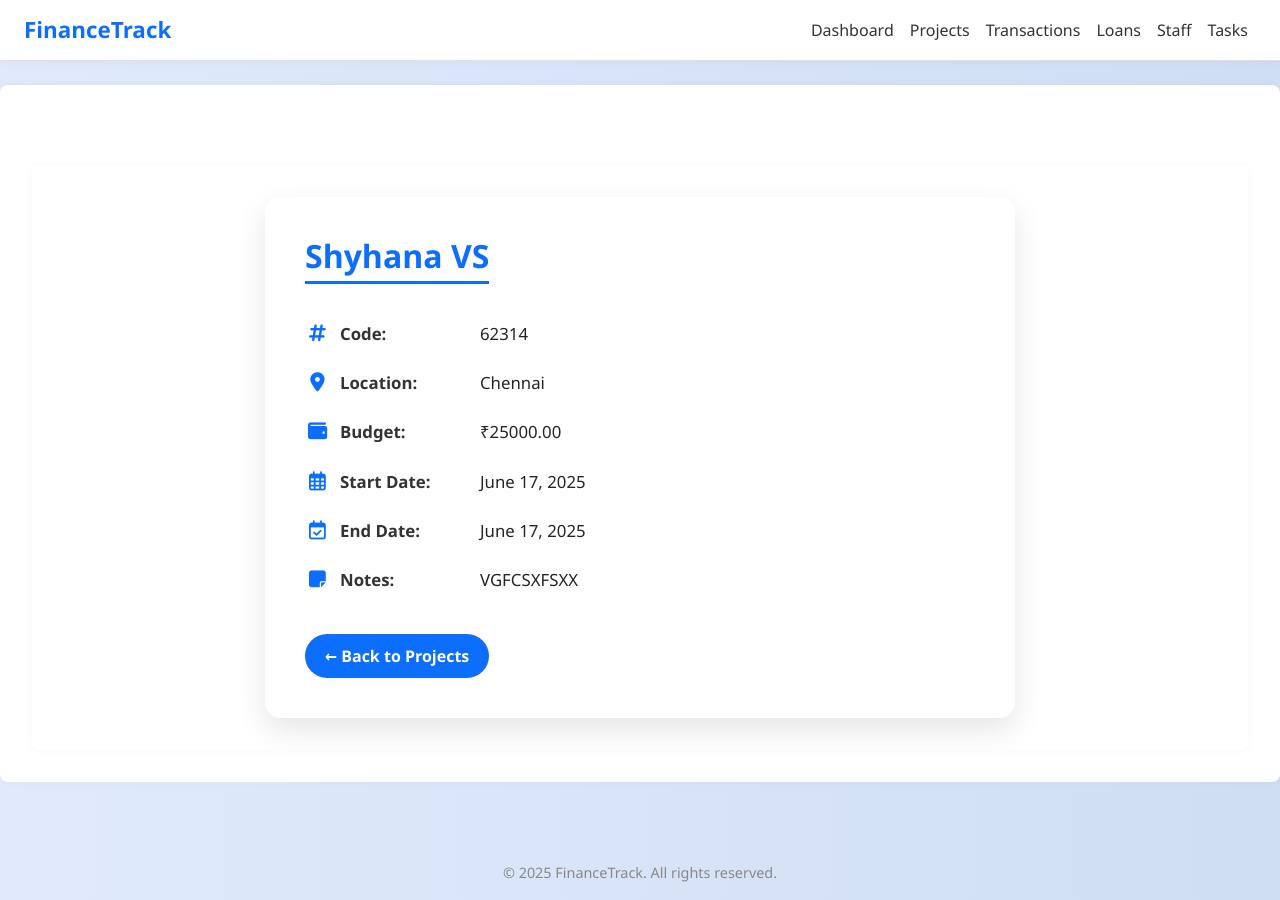
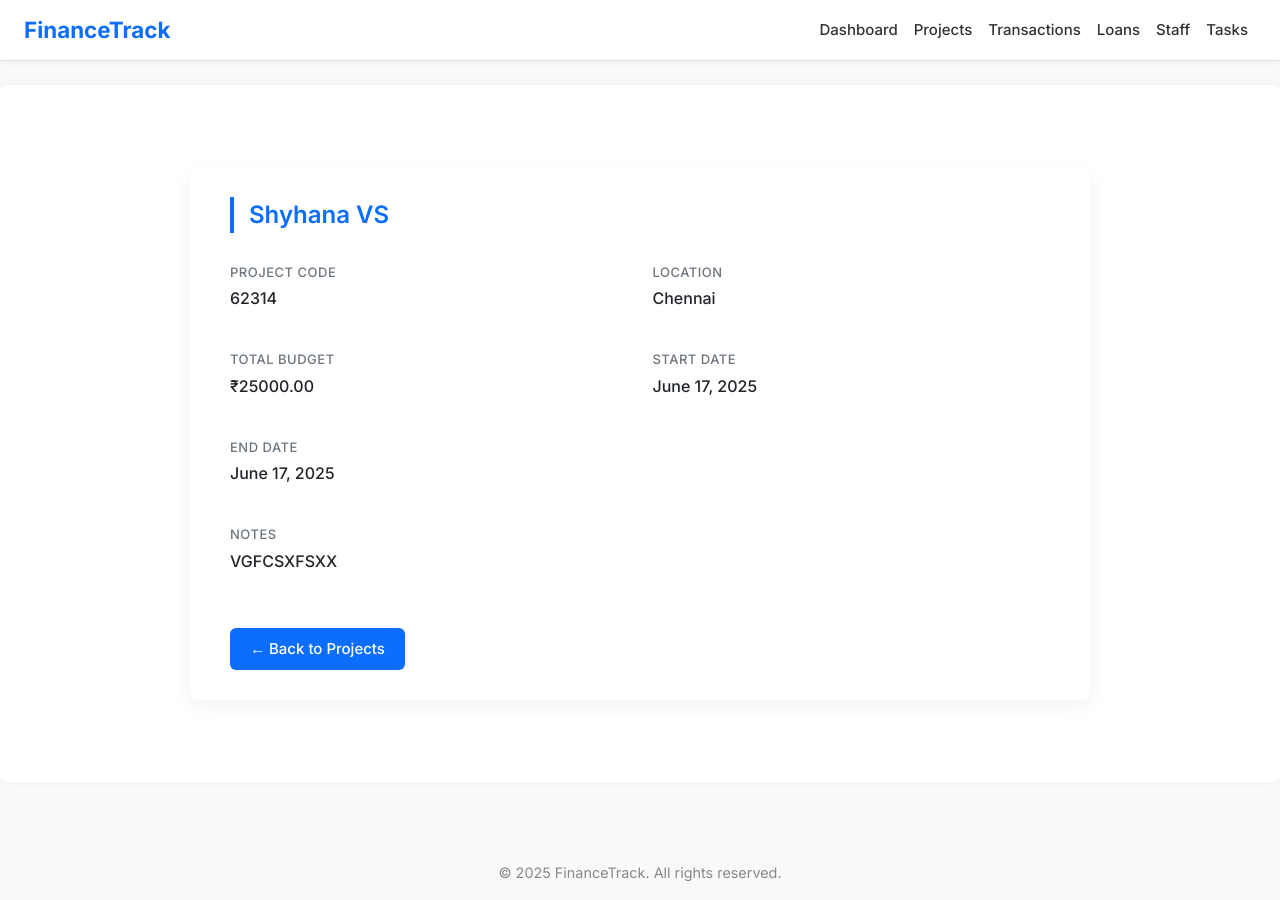
Before and after one commit to Shyhu/Finance-Tracking, a Django app: page /projects/1/ in a window 1280 px wide. Run offline with Django 5.2, Linux system fonts and the light colour scheme; data comes from the database, SQL or seed files in the repository; both versions use the stored data as it was after the commit; some libraries are stand-ins or nearby versions.

```diff
--- a/app1/views.py
+++ b/app1/views.py
@@ -329,12 +329,20 @@ from django.http import HttpResponse
 from .utils import generate_loan_pdf  # PDF generator utility
 
 
+from datetime import date
+from decimal import Decimal
+from django.db.models import Sum
+from django.shortcuts import get_object_or_404, render, redirect
+from .models import Loan, Repayment
+from .forms import RepaymentForm
+
 
 def loan_detail(request, loan_id):
     loan = get_object_or_404(Loan, pk=loan_id)
     repayments = loan.repayments.all().order_by('date')
     repayment_form = RepaymentForm()
 
+    # Set up for loop display with balances
     repayments_data = []
     remaining_balance = loan.amount
 
@@ -345,7 +353,7 @@ def loan_detail(request, loan_id):
             'balance_after': remaining_balance
         })
 
-    # 🟦 Set default values for GET requests
+    # Default values for GET request context
     interest_paid = Decimal('0.00')
     principal_paid = Decimal('0.00')
 
@@ -355,11 +363,25 @@ def loan_detail(request, loan_id):
             repayment = repayment_form.save(commit=False)
             repayment.loan = loan
 
-            total_interest_paid = loan.repayments.aggregate(total=Sum('interest_paid'))['total'] or Decimal('0.00')
-            total_principal_paid = loan.repayments.aggregate(total=Sum('principal_paid'))['total'] or Decimal('0.00')
+            # Determine date range for interest calculation
+            if repayments.exists():
+                last_repayment_date = repayments.last().date
+            else:
+                last_repayment_date = loan.start_date
+
+            new_payment_date = repayment.date
+            days_elapsed = (new_payment_date - last_repayment_date).days or 1
+
+            # Current balance before this repayment
+            total_principal_paid = repayments.aggregate(total=Sum('principal_paid'))['total'] or Decimal('0.00')
             current_balance = loan.amount - total_principal_paid
 
-            interest_calculated = (loan.interest_rate / Decimal('100.00')) * current_balance
+            # Interest calculation based on time
+            interest_calculated = (
+                loan.interest_rate / Decimal('100.00')
+            ) * current_balance * Decimal(days_elapsed) / Decimal('365.00')
+            interest_calculated = round(interest_calculated, 2)
+
             repayment.interest_calculated = interest_calculated
 
             amt = repayment.amount_paid
@@ -372,29 +394,27 @@ def loan_detail(request, loan_id):
 
             repayment.balance_after_repayment = current_balance - repayment.principal_paid
 
-            # 🟦 Set values for context after saving
             interest_paid = repayment.interest_paid
             principal_paid = repayment.principal_paid
 
             repayment.save()
             return redirect('loan_detail', loan_id=loan.id)
 
-    # Totals
+    # Final Totals
     total_interest_paid = repayments.aggregate(total=Sum('interest_paid'))['total'] or Decimal('0.00')
     total_principal_paid = repayments.aggregate(total=Sum('principal_paid'))['total'] or Decimal('0.00')
     remaining_balance = loan.amount - total_principal_paid
 
     return render(request, 'loan_detail.html', {
         'loan': loan,
-        'repayments': repayments,
+        'repayments': repayments_data,
         'repayment_form': repayment_form,
         'total_interest_paid': total_interest_paid,
         'total_principal_paid': total_principal_paid,
         'remaining_balance': remaining_balance,
-        'interest_paid': interest_paid,  # 🟦 These two are now always defined
+        'interest_paid': interest_paid,
         'principal_paid': principal_paid,
     })
-
 
 
 # from django.http import HttpResponse
@@ -575,3 +595,91 @@ def add_category(request):
         if name:
             Category.objects.get_or_create(name=name)
     return redirect(request.META.get('HTTP_REFERER', '/'))
+
+
+
+
+from django.http import HttpResponse
+from django.template.loader import get_template
+from xhtml2pdf import pisa
+from decimal import Decimal
+from .models import Loan
+from django.shortcuts import get_object_or_404
+from django.db.models import Sum
+
+def loan_pdf(request, loan_id):
+    loan = get_object_or_404(Loan, pk=loan_id)
+    repayments = loan.repayments.all().order_by('date')
+
+    remaining_balance = loan.amount
+    repayments_data = []
+    for repayment in repayments:
+        remaining_balance -= repayment.principal_paid or Decimal('0.00')
+        repayments_data.append({
+            'repayment': repayment,
+            'balance_after': remaining_balance
+        })
+
+    total_interest_paid = repayments.aggregate(total=Sum('interest_paid'))['total'] or Decimal('0.00')
+    total_principal_paid = repayments.aggregate(total=Sum('principal_paid'))['total'] or Decimal('0.00')
+    remaining_balance = loan.amount - total_principal_paid
+
+    template = get_template('loan_pdf.html')
+    html = template.render({
+        'loan': loan,
+        'repayments': repayments_data,
+        'total_interest_paid': total_interest_paid,
+        'total_principal_paid': total_principal_paid,
+        'remaining_balance': remaining_balance,
+    })
+
+    response = HttpResponse(content_type='application/pdf')
+    response['Content-Disposition'] = f'attachment; filename="Loan_{loan.id}_Details.pdf"'
+    pisa_status = pisa.CreatePDF(html, dest=response)
+
+    if pisa_status.err:
+        return HttpResponse('PDF generation failed')
+    return response
+
+
+
+
+from django.http import HttpResponse
+from django.template.loader import get_template
+from xhtml2pdf import pisa
+from .models import Transaction
+from django.db.models import Q
+
+def transaction_pdf(request):
+    # Filters from query parameters
+    start_date = request.GET.get('start_date')
+    end_date = request.GET.get('end_date')
+    project = request.GET.get('project')
+    tx_type = request.GET.get('type')
+    category = request.GET.get('category')
+
+    transactions = Transaction.objects.all()
+
+    if start_date:
+        transactions = transactions.filter(created_at__date__gte=start_date)
+    if end_date:
+        transactions = transactions.filter(created_at__date__lte=end_date)
+    if project and project != 'all':
+        transactions = transactions.filter(project__id=project)
+    if tx_type and tx_type != 'all':
+        transactions = transactions.filter(type=tx_type)
+    if category and category != 'all':
+        transactions = transactions.filter(category=category)
+
+    # Render template
+    template = get_template('transaction_pdf.html')
+    html = template.render({'transactions': transactions})
+
+    # Generate PDF
+    response = HttpResponse(content_type='application/pdf')
+    response['Content-Disposition'] = 'attachment; filename="transactions.pdf"'
+    pisa_status = pisa.CreatePDF(html, dest=response)
+
+    if pisa_status.err:
+        return HttpResponse('Error generating PDF', status=500)
+    return response
--- a/pms/urls.py
+++ b/pms/urls.py
@@ -52,6 +52,8 @@ urlpatterns = [
     path('view/<int:pk>/', views.view_task, name='view_task'),
 
     path('', views.dashboard_view, name='dashboard'),
+    path('loan/<int:loan_id>/pdf/', views.loan_pdf, name='loan_pdf'),
+    path('transactions_pdf/', views.transaction_pdf, name='transaction_pdf'),
 
 
 ]
--- a/templates/project_detail.html
+++ b/templates/project_detail.html
@@ -1,107 +1,123 @@
 {% extends 'base.html' %}
 {% block content %}
 
+<!-- Google Fonts -->
+<link href="https://fonts.googleapis.com/css2?family=Inter:wght@400;500;600;700&display=swap" rel="stylesheet">
+
 <style>
   body {
-    background: linear-gradient(to right, #e0eafc, #cfdef3);
-    font-family: 'Segoe UI', Tahoma, Geneva, Verdana, sans-serif;
+    background-color: #f8f9fa;
+    font-family: 'Inter', sans-serif;
+    font-size: 15px;
+    color: #212529;
   }
 
-  .fade-in-up {
-    animation: fadeInUp 0.6s ease-in-out both;
+  .project-wrapper {
+    max-width: 900px;
+    margin: 50px auto;
+    padding: 30px 40px;
+    background-color: #ffffff;
+    border-radius: 8px;
+    box-shadow: 0px 6px 18px rgba(0, 0, 0, 0.05);
   }
 
-  @keyframes fadeInUp {
-    0% {
-      opacity: 0;
-      transform: translateY(30px);
-    }
-    100% {
-      opacity: 1;
-      transform: translateY(0);
-    }
+  .project-title {
+    font-size: 24px;
+    font-weight: 600;
+    margin-bottom: 30px;
+    border-left: 4px solid #0d6efd;
+    padding-left: 15px;
+    color: #0d6efd;
   }
 
-  .project-card {
-    border-radius: 1rem;
-    background: rgba(255, 255, 255, 0.85);
-    box-shadow: 0 12px 30px rgba(0, 0, 0, 0.1);
-    backdrop-filter: blur(10px);
-    padding: 2.5rem;
-    max-width: 750px;
-    margin: auto;
+  .info-grid {
+    display: grid;
+    grid-template-columns: 1fr 1fr;
+    gap: 25px;
   }
 
-  .project-heading {
-    font-weight: 700;
-    color: #0d6efd;
-    font-size: 2rem;
-    border-bottom: 3px solid #0d6efd;
-    display: inline-block;
-    padding-bottom: 6px;
-    margin-bottom: 25px;
+  .info-item {
+    margin-bottom: 15px;
   }
 
-  .list-group-item {
-    background: transparent;
-    border: none;
-    padding: 0.75rem 0;
-    font-size: 1.05rem;
-    display: flex;
-    align-items: center;
+  .label {
+    font-weight: 500;
+    color: #6c757d;
+    font-size: 13px;
+    margin-bottom: 4px;
+    text-transform: uppercase;
+    letter-spacing: 0.5px;
   }
 
-  .list-group-item i {
-    color: #0d6efd;
-    margin-right: 10px;
-    font-size: 1.2rem;
-    width: 25px;
-    text-align: center;
+  .value {
+    font-size: 16px;
+    font-weight: 500;
+    color: #212529;
   }
 
-  .list-group-item strong {
-    color: #333;
-    width: 140px;
+  .back-btn {
+    margin-top: 40px;
     display: inline-block;
+    background-color: #0d6efd;
+    color: #ffffff;
+    padding: 10px 20px;
+    border-radius: 6px;
+    font-weight: 500;
+    text-decoration: none;
+    transition: background 0.3s;
   }
 
-  .back-button {
-    display: inline-block;
-    margin-top: 30px;
-    padding: 10px 20px;
-    font-weight: 600;
-    border-radius: 30px;
-    background-color: #0d6efd;
-    color: white;
-    border: none;
-    transition: all 0.3s ease;
+  .back-btn:hover {
+    background-color: #0b5ed7;
     text-decoration: none;
   }
 
-  .back-button:hover {
-    background-color: #0b5ed7;
-    box-shadow: 0 6px 15px rgba(13, 110, 253, 0.3);
+  @media (max-width: 768px) {
+    .info-grid {
+      grid-template-columns: 1fr;
+    }
+
+    .project-wrapper {
+      padding: 25px 20px;
+    }
+
+    .project-title {
+      font-size: 20px;
+    }
   }
-
 </style>
 
-<div class="container mt-5 fade-in-up">
-  <div class="project-card">
-    <h2 class="project-heading">{{ project.name }}</h2>
-    <ul class="list-group list-group-flush">
-      <li class="list-group-item"><i class="fas fa-hashtag"></i><strong>Code:</strong> {{ project.code }}</li>
-      <li class="list-group-item"><i class="fas fa-map-marker-alt"></i><strong>Location:</strong> {{ project.location }}</li>
-      <li class="list-group-item"><i class="fas fa-wallet"></i><strong>Budget:</strong> ₹{{ project.total_budget }}</li>
-      <li class="list-group-item"><i class="far fa-calendar-alt"></i><strong>Start Date:</strong> {{ project.start_date }}</li>
-      <li class="list-group-item"><i class="far fa-calendar-check"></i><strong>End Date:</strong> {{ project.end_date }}</li>
-      <li class="list-group-item"><i class="fas fa-sticky-note"></i><strong>Notes:</strong> {{ project.notes|default:"None" }}</li>
-    </ul>
+<div class="project-wrapper">
+  <div class="project-title">{{ project.name }}</div>
 
-    <a href="{% url 'project_list' %}" class="back-button">← Back to Projects</a>
+  <div class="info-grid">
+    <div class="info-item">
+      <div class="label">Project Code</div>
+      <div class="value">{{ project.code }}</div>
+    </div>
+    <div class="info-item">
+      <div class="label">Location</div>
+      <div class="value">{{ project.location }}</div>
+    </div>
+    <div class="info-item">
+      <div class="label">Total Budget</div>
+      <div class="value">₹{{ project.total_budget|floatformat:2 }}</div>
+    </div>
+    <div class="info-item">
+      <div class="label">Start Date</div>
+      <div class="value">{{ project.start_date }}</div>
+    </div>
+    <div class="info-item">
+      <div class="label">End Date</div>
+      <div class="value">{{ project.end_date }}</div>
+    </div>
+    <div class="info-item" style="grid-column: span 2;">
+      <div class="label">Notes</div>
+      <div class="value">{{ project.notes|default:"N/A" }}</div>
+    </div>
   </div>
+
+  <a href="{% url 'project_list' %}" class="back-btn">← Back to Projects</a>
 </div>
 
-<!-- FontAwesome Icons -->
-<script src="https://kit.fontawesome.com/a076d05399.js" crossorigin="anonymous"></script>
-
 {% endblock %}
```
Also changed, not shown: templates/loan.html (+7 -14 lines), templates/loan_detail.html (+55 -46 lines), templates/loan_pdf.html (+24 -20 lines), templates/transaction.html (+18 -5 lines), templates/transaction_pdf.html (added, +44 -0 lines), db.sqlite3, 4 other files.
